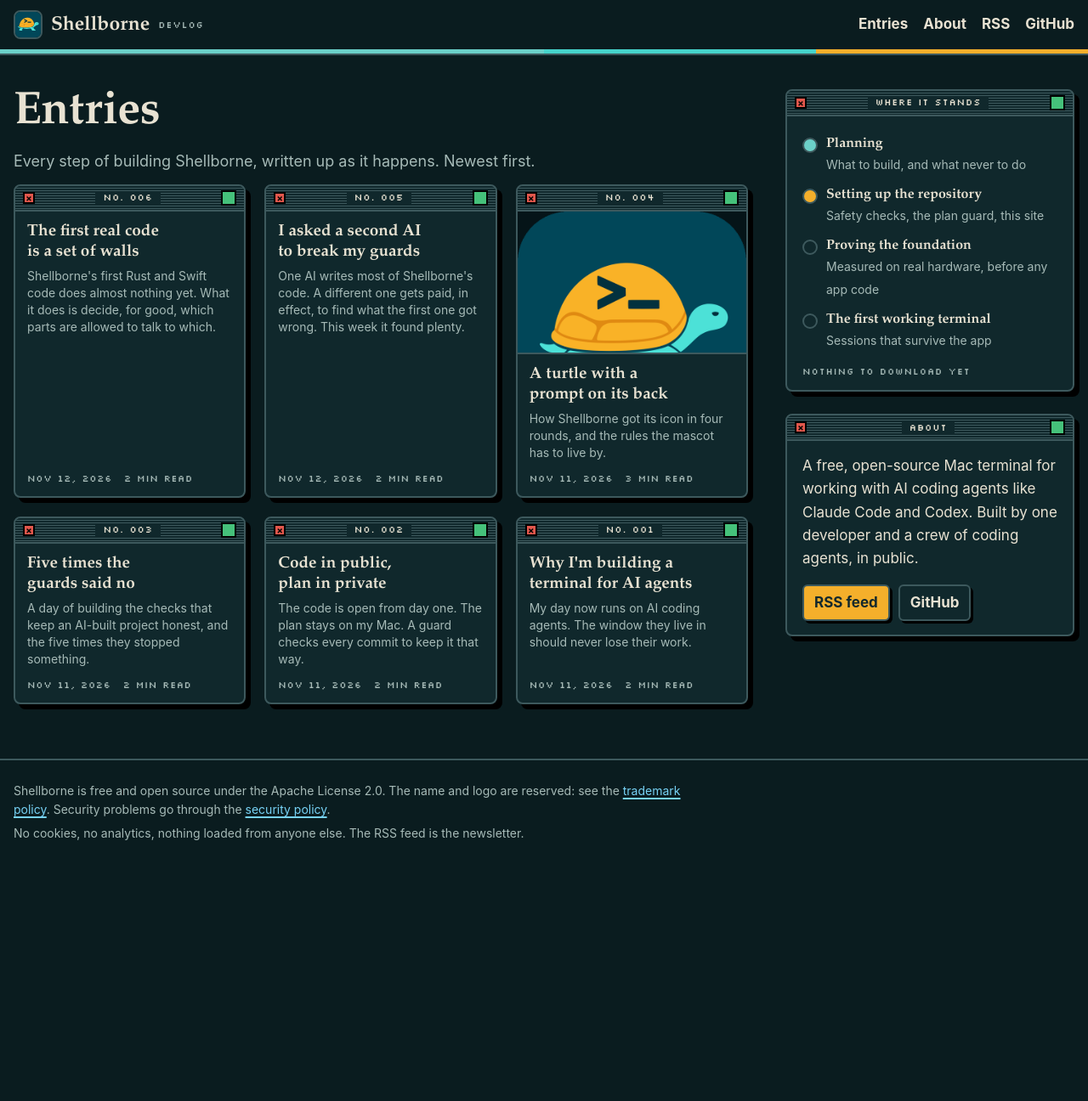
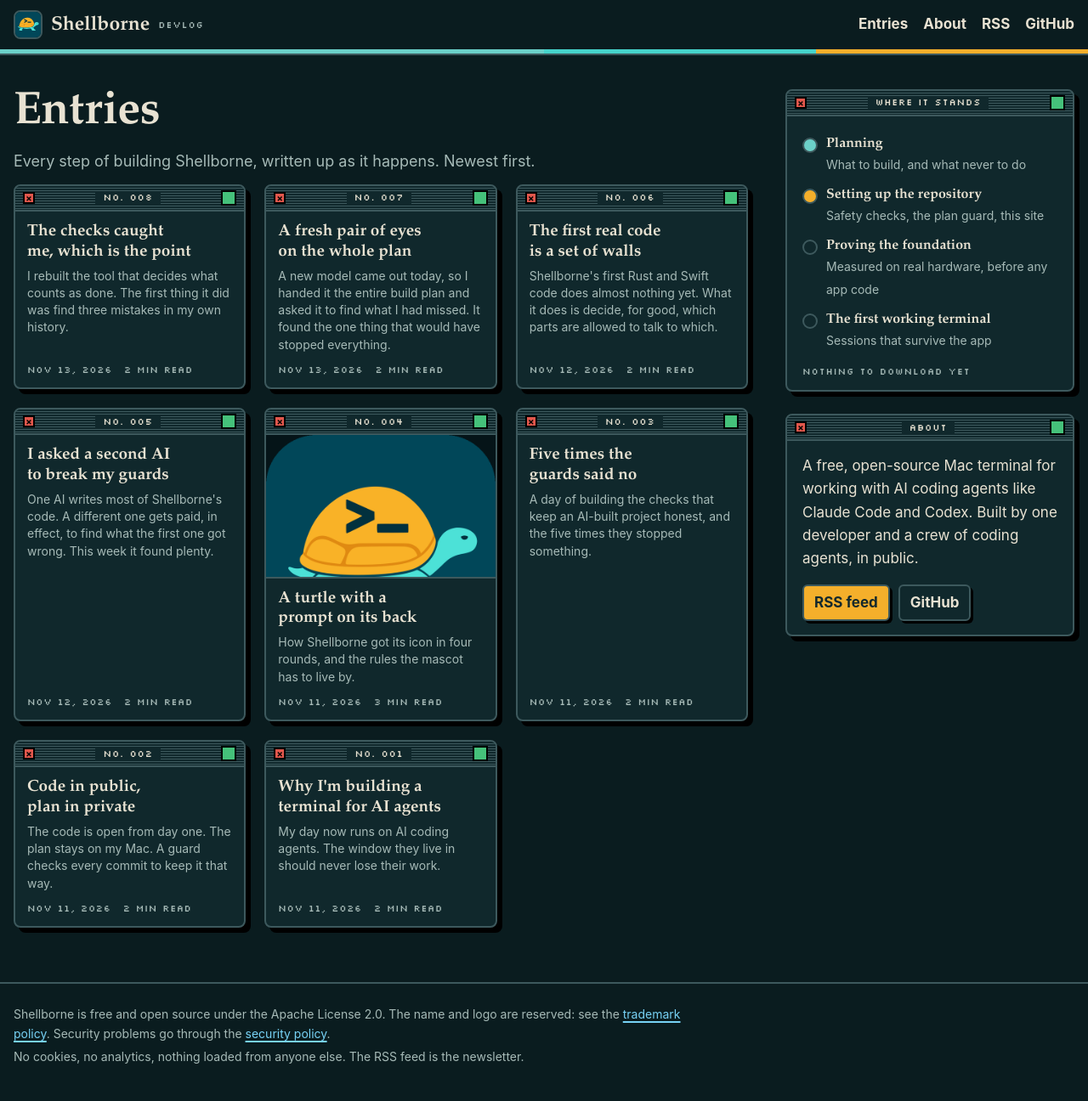
Before and after one commit to VetSecItPro/shellborne, a Jekyll site: the page built from docs/devlog/index.html, in a window 1280 px wide. Shown: the whole page at 85% size. Built offline with Jekyll 4.4.1, drawn with Linux system fonts in a browser that asks for light colours; before the commit the page ends 1033 px from its top, so only the background shows below that.

```diff
--- /dev/null
+++ b/docs/_posts/2026-11-12-a-fresh-pair-of-eyes.md
@@ -0,0 +1,19 @@
+---
+layout: post
+date: 2026-11-12 18:00:00 -0600
+title: A fresh pair of eyes on the whole plan
+description: A new model came out today, so I handed it the entire build plan and asked it to find what I had missed. It found the one thing that would have stopped everything.
+---
+Shellborne is built from a plan. Every piece of work is written down before anyone starts it: what to build, in what order, and what proves it is finished. Agents follow it step by step, and a small tool refuses any work that is out of turn. After a few days of building that way, the plan felt solid. Of course it did. I had been staring at it the whole time.
+
+A new Claude model came out this morning, so I gave it the whole thing and one instruction: assume it has holes, and find them.
+
+It did not read it as one reviewer. I split the job six ways. One reader asked whether each step could actually prove what it claimed. Another read only for security. Another hunted for the ways a terminal fails in real life: the laptop going to sleep with agents running, a full disk, an update landing in the middle of someone's work. Then six more readers checked the first six, line by line, against the documents. A finding only stayed if it held up twice.
+
+Most of what they found was the slow, useful kind: a test that could never fail, a promise with no step behind it, two documents quietly disagreeing about the same thing. Dozens of those.
+
+One finding was different. Some steps only happen if an early experiment goes a certain way. If it goes the other way, the step is skipped. But the tool treated a skipped step as unfinished work, forever, and the plan's most likely path ran straight through one. A few weeks from now the build would have reached that point and stopped cold, with every remaining step waiting on something that was never going to happen.
+
+That is fixed now, along with the rest. Nothing went in on the reviewers' say-so. I answered every decision myself, and every change to the plan carries my signature.
+
+The lesson I keep relearning: the author is the worst reviewer. Even when the author is mostly an AI.
--- /dev/null
+++ b/docs/_posts/2026-11-12-the-checks-caught-me.md
@@ -0,0 +1,21 @@
+---
+layout: post
+date: 2026-11-12 18:05:00 -0600
+title: The checks caught me, which is the point
+description: I rebuilt the tool that decides what counts as done. The first thing it did was find three mistakes in my own history.
+---
+The review found holes in the tool that keeps Shellborne's plan honest, so this afternoon I rebuilt the worst part of it: the part that decides when a piece of work counts as done.
+
+Until today, the tool trusted any note in my private records that said a step was finished. It never asked whether the steps before it were finished first, and it never checked whether a step that only I am allowed to close actually carried my signature. Those were the two biggest holes the review found.
+
+The new rules are strict. A record counts only if it was written in the right order, its evidence still exists, and, for anything that is mine to approve, it is signed with a key that only I can use.
+
+Then I ran the new rules over my own history, and they failed it.
+
+Three records from the past two days had been written out of order: work closed before the work in front of it. Nothing was broken in the code. The old tool simply never looked. Because each record leans on the ones before it, those three pulled down nine more.
+
+I did not rewrite history to make the check pass. The old records stay exactly where they are. I wrote fresh ones, in the right order, and signed the one that was mine. The check passed after that, and it passed honestly.
+
+The checks caught me twice more before dinner. A test run reported success when it had failed, because of how I had piped its output, and the commit guard refused to let the code in until the tests truly passed. Then the leak guard blocked a harmless fix to this website, because my private review notes quote the public README. That turned out to be a real flaw in the guard, so it got its own fix and its own tests.
+
+A check that never catches you is decoration. Today mine caught me three times. I'll take that.
--- a/docs/assets/site.css
+++ b/docs/assets/site.css
@@ -66,7 +66,7 @@ h3 { font: 700 20px/1.3 var(--serif); margin: 26px 0 8px; }
 .window.screen .inside { font-size: 13px; }
 
 /* Devlog entries: small windows in a grid, two or three to a row */
-.cards { display: grid; grid-template-columns: repeat(auto-fill, minmax(220px, 1fr)); gap: 22px; margin-top: 12px; align-items: stretch; }
+.cards { display: grid; grid-template-columns: repeat(auto-fit, minmax(220px, 1fr)); gap: 22px; margin-top: 12px; align-items: stretch; }
 .card { display: flex; flex-direction: column; height: 100%; color: var(--ink); text-decoration: none; transition: translate .12s ease, box-shadow .12s ease; }
 .window + .window.card, .cards .window + .window { margin-top: 0; }
 .card:hover, .card:focus-visible { translate: -3px -3px; box-shadow: 9px 9px 0 var(--drop); }
@@ -87,7 +87,8 @@ h3 { font: 700 20px/1.3 var(--serif); margin: 26px 0 8px; }
 .latest .inside { display: grid; grid-template-columns: 180px minmax(0, 1fr); gap: 22px; align-items: center; color: var(--ink); text-decoration: none; }
 .latest .inside img { width: 180px; height: 180px; object-fit: cover; border: 2px solid var(--line); border-radius: 8px; }
 .latest .t { font: 700 clamp(24px, 3.4vw, 32px)/1.15 var(--serif); text-wrap: balance; }
-.latest .s { color: var(--soft); }
+.latest .s { color: var(--soft); max-width: 68ch; }
+.latest .inside.text-only { grid-template-columns: minmax(0, 1fr); }
 .latest .button { justify-self: start; margin-top: 8px; }
 .latest .inside:hover .button { translate: -2px -2px; box-shadow: 5px 5px 0 var(--drop); }
 @media (max-width: 560px) { .latest .inside { grid-template-columns: minmax(0, 1fr); } .latest .inside img { width: 100%; height: auto; aspect-ratio: 1; max-width: 260px; } }
--- a/docs/index.html
+++ b/docs/index.html
@@ -17,7 +17,7 @@ description: A free, open-source Mac terminal for working with AI coding agents,
     {% assign latest = site.posts.first %}
     <section class="window latest">
       <div class="titlebar"><span class="close"></span><span class="title">Latest entry</span></div>
-      <a class="inside" href="{{ latest.url | relative_url }}">
+      <a class="inside{% unless latest.image %} text-only{% endunless %}" href="{{ latest.url | relative_url }}">
         {% if latest.image %}<img src="{{ latest.image | relative_url }}" alt="">{% endif %}
         <span>
           <span class="meta"><span class="n">No. {{ total | prepend: '00' | slice: -3, 3 }}</span><span>{{ latest.date | date: "%b %-d, %Y" }}</span></span>
```
